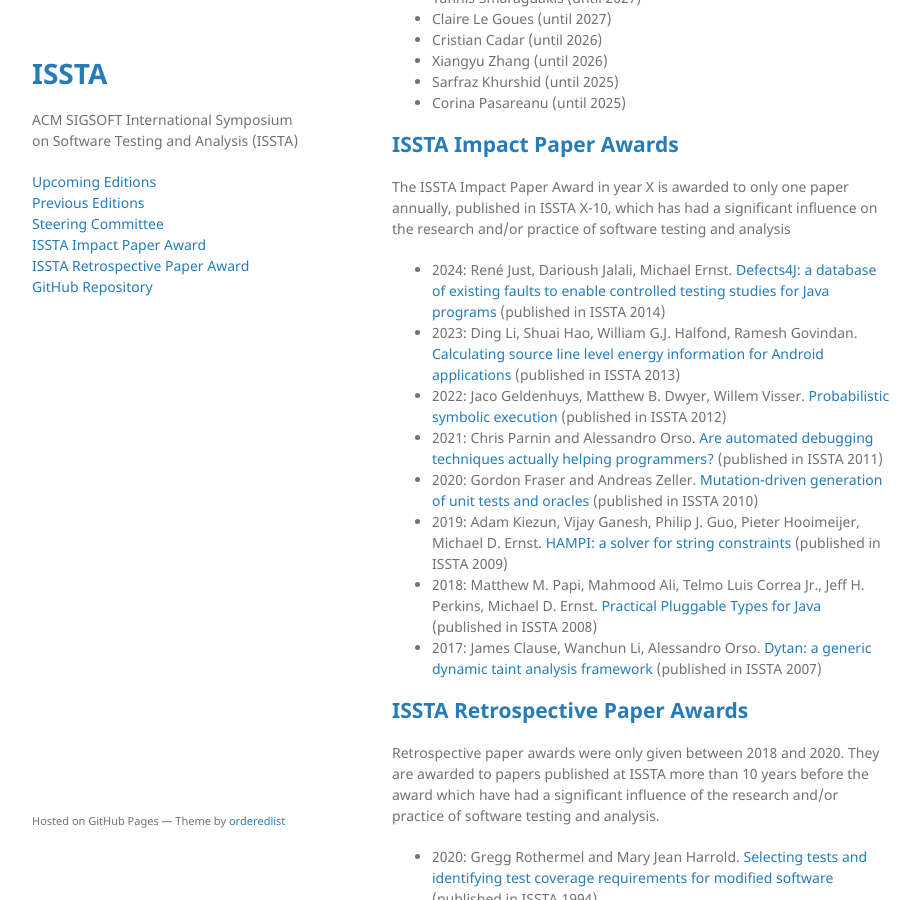
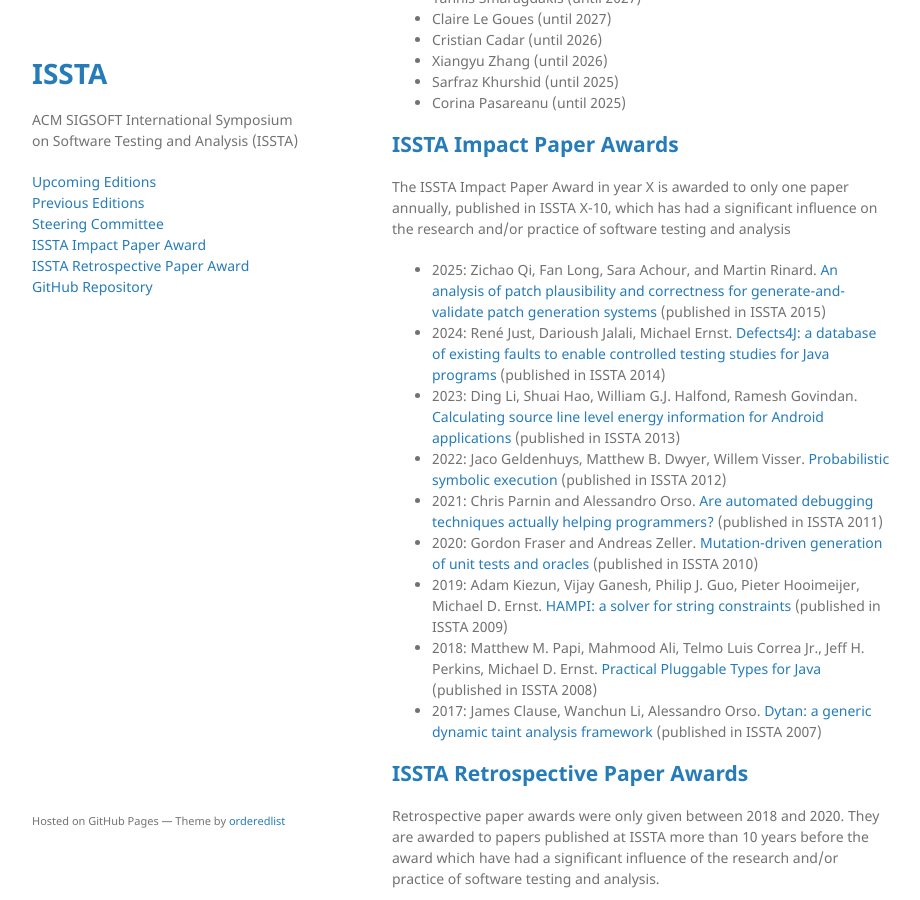
Before and after one commit to issta-conferences/issta-conferences.github.io, a Jekyll site: the page built from index.md, in a window 1280 px wide and 900 px high, scrolled down 1947 px. Shown: the whole window, without its empty margins (178-1098 px from the left). Built offline with Jekyll 4.4.1, drawn with Linux system fonts in a browser that asks for light colours; our own code applies the rules of GitHub Pages for plain Markdown files.

Commit message:
added impact paper for ISSTA 2025

```diff
--- a/index.md
+++ b/index.md
@@ -96,6 +96,7 @@ Vice-chair: Maria Christakis<br/>
 
 The ISSTA Impact Paper Award in year X is awarded to only one paper annually, published in ISSTA X-10, which has had a significant influence on the research and/or practice of software testing and analysis
 
+* 2025: Zichao Qi, Fan Long, Sara Achour, and Martin Rinard. [An analysis of patch plausibility and correctness for generate-and-validate patch generation systems](https://doi.org/10.1145/2771783.2771791) (published in ISSTA 2015)
 * 2024: René Just, Darioush Jalali, Michael Ernst. [Defects4J: a database of existing faults to enable controlled testing studies for Java programs](https://dl.acm.org/doi/10.1145/2610384.2628055) (published in ISSTA 2014)
 * 2023: Ding Li, Shuai Hao, William G.J. Halfond, Ramesh Govindan. [Calculating source line level energy information for Android applications](https://dl.acm.org/doi/10.1145/2483760.2483780) (published in ISSTA 2013)
 * 2022: Jaco Geldenhuys, Matthew B. Dwyer, Willem Visser. [Probabilistic symbolic execution](https://dl.acm.org/doi/10.1145/2338965.2336773) (published in ISSTA 2012)
```
